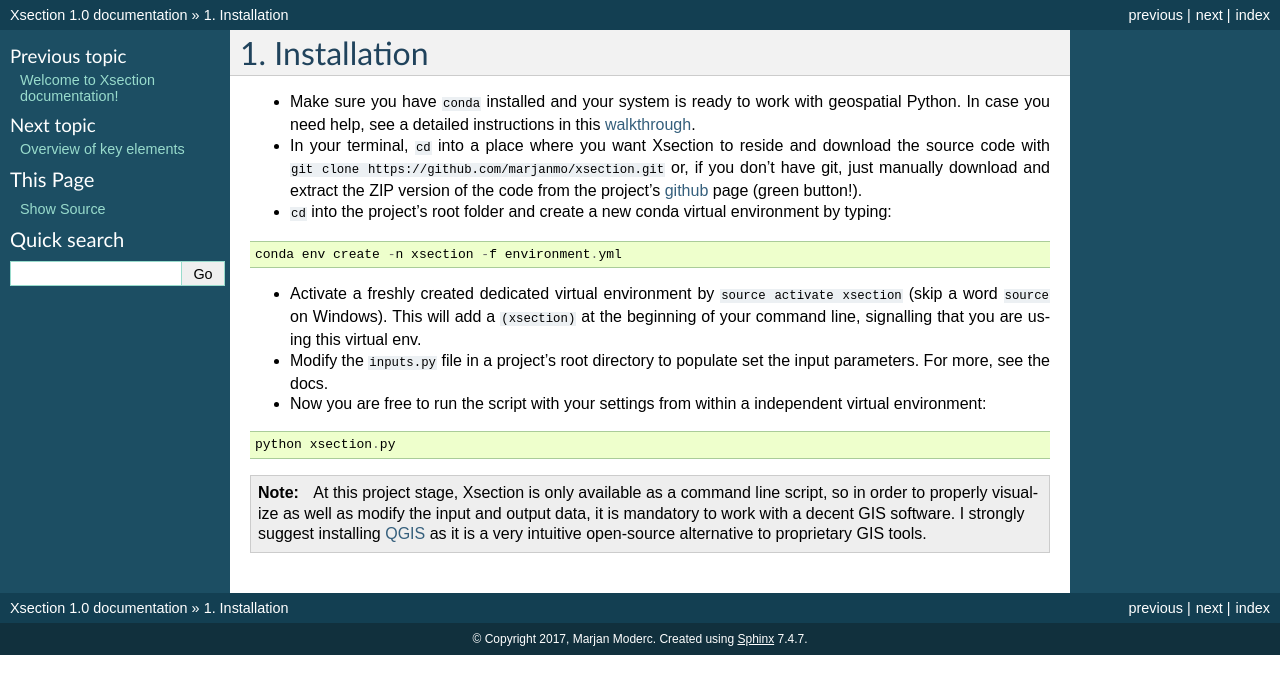
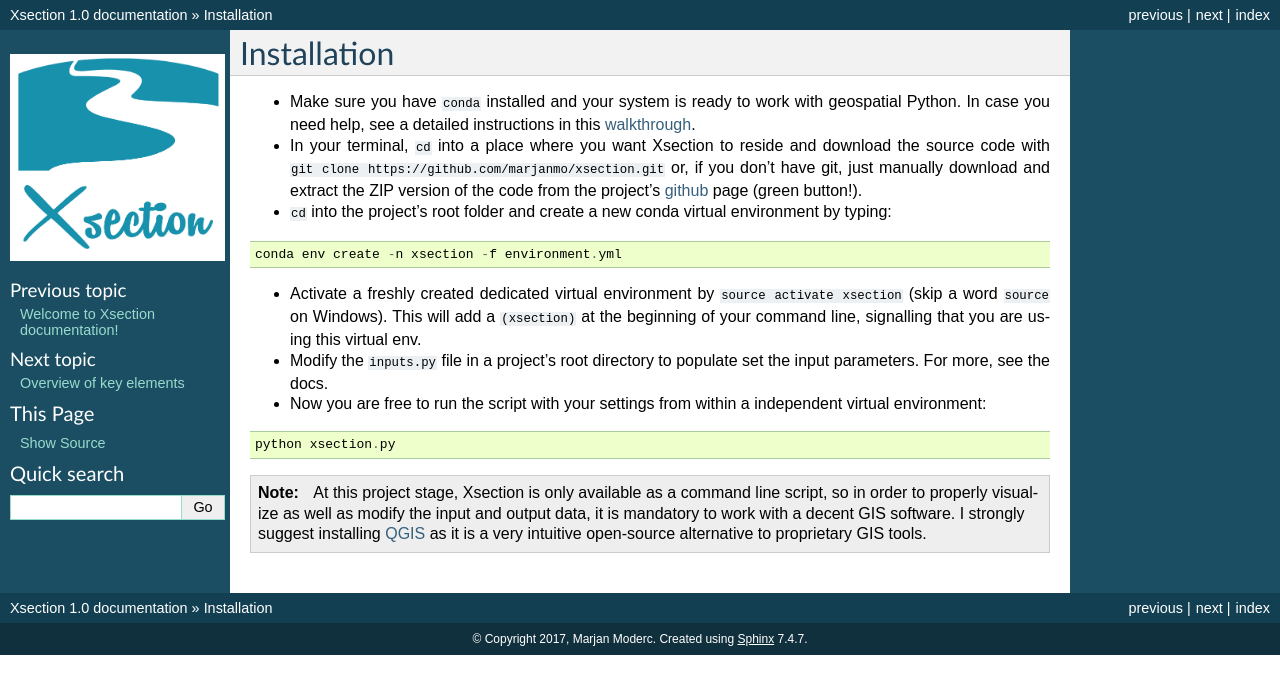
Before and after one commit to marjanmo/xsection, a Sphinx documentation site: the page built from docs/installation.rst, in a window 1280 px wide. Shown: the top 694 px of the page. Built offline with Sphinx 7.4.7, drawn with Linux system fonts in a browser that asks for light colours.

Commit message:
docs update

```diff
--- a/docs/about.rst
+++ b/docs/about.rst
@@ -25,7 +25,9 @@ Licence
 -------
 
 Copyright <2017> <Marjan Moderc>
+
 Permission is hereby granted, free of charge, to any person obtaining a copy of this software and associated documentation files (the "Software"), to deal in the Software without restriction, including without limitation the rights to use, copy, modify, merge, publish, distribute, sublicense, and/or sell copies of the Software, and to permit persons to whom the Software is furnished to do so, subject to the following conditions:
+
 The above copyright notice and this permission notice shall be included in all copies or substantial portions of the Software.
 
 THE SOFTWARE IS PROVIDED "AS IS", WITHOUT WARRANTY OF ANY KIND, EXPRESS OR IMPLIED, INCLUDING BUT NOT LIMITED TO THE WARRANTIES OF MERCHANTABILITY, FITNESS FOR A PARTICULAR PURPOSE AND NONINFRINGEMENT. IN NO EVENT SHALL THE AUTHORS OR COPYRIGHT HOLDERS BE LIABLE FOR ANY CLAIM, DAMAGES OR OTHER LIABILITY, WHETHER IN AN ACTION OF CONTRACT, TORT OR OTHERWISE, ARISING FROM, OUT OF OR IN CONNECTION WITH THE SOFTWARE OR THE USE OR OTHER DEALINGS IN THE SOFTWARE.
--- a/docs/conf.py
+++ b/docs/conf.py
@@ -84,6 +84,7 @@ todo_include_todos = False
 # The theme to use for HTML and HTML Help pages.  See the documentation for
 # a list of builtin themes.
 #
+html_logo = "img/xsection-logo.png"
 html_theme = 'default'
 RTD_NEW_THEME = True
 # Theme options are theme-specific and customize the look and feel of a theme
--- a/docs/installation.rst
+++ b/docs/installation.rst
@@ -1,6 +1,6 @@
-===============
-1. Installation
-===============
+=============
+Installation
+=============
 
 
 * Make sure you have ``conda`` installed and your system is ready to work with geospatial Python. In case you need help,
```
